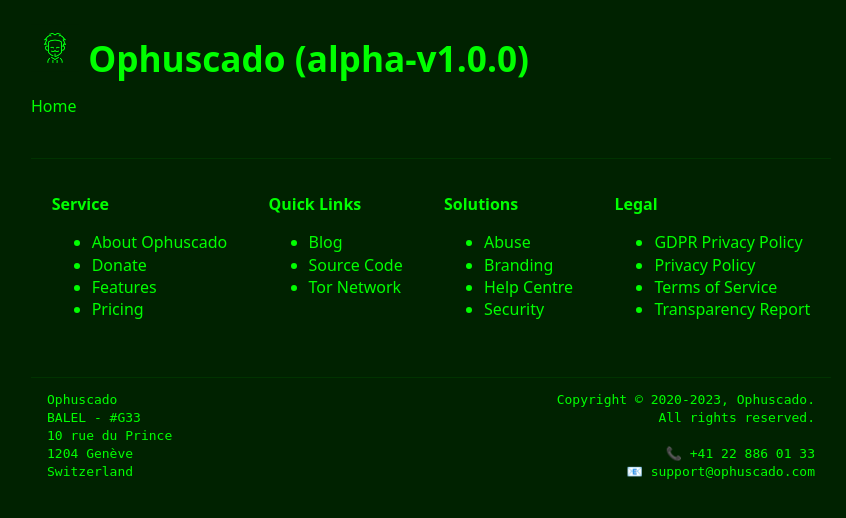
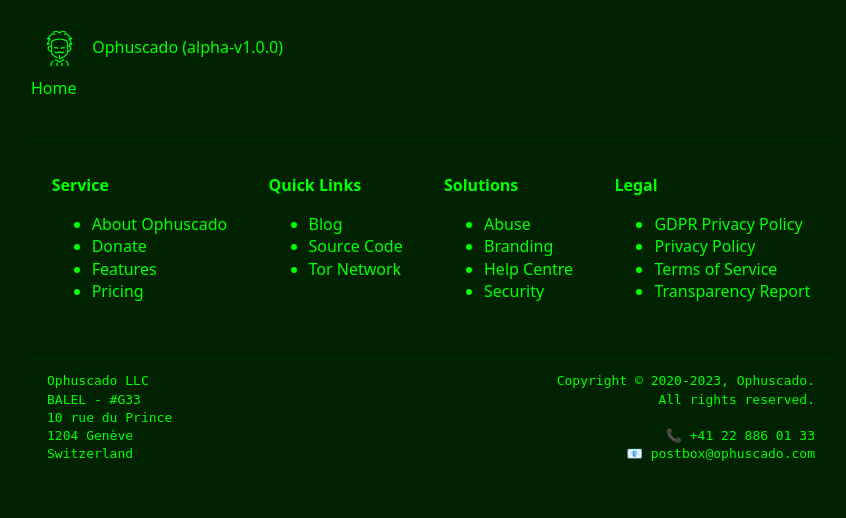
Before and after one commit to Ophuscado/back-end, a Python web app: template templates/prerender-default.html in a window 1280 px wide. Shown: the top 518 px of the page, without its empty margins (209-1055 px from the left). Run offline with Jinja, Linux system fonts and the light colour scheme; the template is opened without the code that fills it, so the values that code supplies are empty.

Commit message:
Minor changes

```diff
--- a/templates/prerender-default.html
+++ b/templates/prerender-default.html
@@ -14,44 +14,12 @@
   <link rel="stylesheet" href="/assets/prerender-default.css" />
   <link rel="stylesheet" href="/assets/prerender-colours.css" />
   {% endblock %}
-  <script>
-    console.log(
-      `%c
-// . . . . . . . . . . . . . . . . . . . . . . . . . . . . . . . . . . . . . . . . .
-// .                                                                               .
-// .   =========================================================================   .
-// .    01001100 01101001 01110110 01100101 01110010 01100001 01100100 01101111    .
-// .                                                                               .
-// .   @@@       @@@  @@@  @@@  @@@@@@@@  @@@@@@@    @@@@@@   @@@@@@@    @@@@@@    .
-// .   @@@       @@@  @@@  @@@  @@@@@@@@  @@@@@@@@  @@@@@@@@  @@@@@@@@  @@@@@@@@   .
-// .   @@!       @@!  @@!  @@@  @@!       @@!  @@@  @@!  @@@  @@!  @@@  @@!  @@@   .
-// .   !@!       !@!  !@!  @!@  !@!       !@!  @!@  !@!  @!@  !@!  @!@  !@!  @!@   .
-// .   @!!       !!@  @!@  !@!  @!!!:!    @!@!!@!   @!@!@!@!  @!@  !@!  @!@  !@!   .
-// .   !!!       !!!  !@!  !!!  !!!!!:    !!@!@!    !!!@!!!!  !@!  !!!  !@!  !!!   .
-// .   !!:       !!:  :!:  !!:  !!:       !!: :!!   !!:  !!!  !!:  !!!  !!:  !!!   .
-// .    :!:      :!:   ::!!:!   :!:       :!:  !:!  :!:  !:!  :!:  !:!  :!:  !:!   .
-// .    :: ::::   ::    ::::     :: ::::  ::   :::  ::   :::   :::: ::  ::::: ::   .
-// .   : :: : :  :       :      : :: ::    :   : :   :   : :  :: :  :    : :  :    .
-// .                                                                               .
-// .    01001100 01101001 01110110 01100101 01110010 01100001 01100100 01101111    .
-// .   =========================================================================   .
-// .                                                                               .
-// .                             security@ophuscado.com                             .
-// .                                                                               .
-// . . . . . . . . . . . . . . . . . . . . . . . . . . . . . . . . . . . . . . . . .`,
-      "color:#06b6d4; background:#111827; font-family: monospace",
-    );
-  </script>
-
-  </script>
-
 </head>
 
 <body>
-  <a href="/"><h1>
-    <img src="/assets/branding/Ophuscado-Square.png" alt="Ophuscado" width="48">
+  <a href="/" font-size="1.5em">
+    <img src="/assets/branding/Ophuscado-Square.png" alt="Ophuscado" width="57" style="vertical-align: middle;">
     Ophuscado (alpha-v1.0.0)
-  </h1>
   </a>
   <nav style="display: flex; justify-content: space-between;">
     <div>
@@ -123,7 +91,7 @@
     </div>
   </footer>
   <footer style="display: flex; justify-content: space-between; padding: 0 1em;">
-    <pre>Ophuscado
+    <pre>Ophuscado LLC
 BALEL - #G33
 10 rue du Prince
 1204 Genève
@@ -132,7 +100,7 @@
 All rights reserved.
 
 <a href="tel:+41228860133">+41 22 886 01 33</a>
-<a href="mailto:support@ophuscado.com">support@ophuscado.com</a></pre>
+<a href="mailto:postbox@ophuscado.com">postbox@ophuscado.com</a></pre>
   </footer>
 </body>
 
```
Also changed, not shown: content/about.md (+3 -3 lines), content/home.md (+1 -1 lines).
